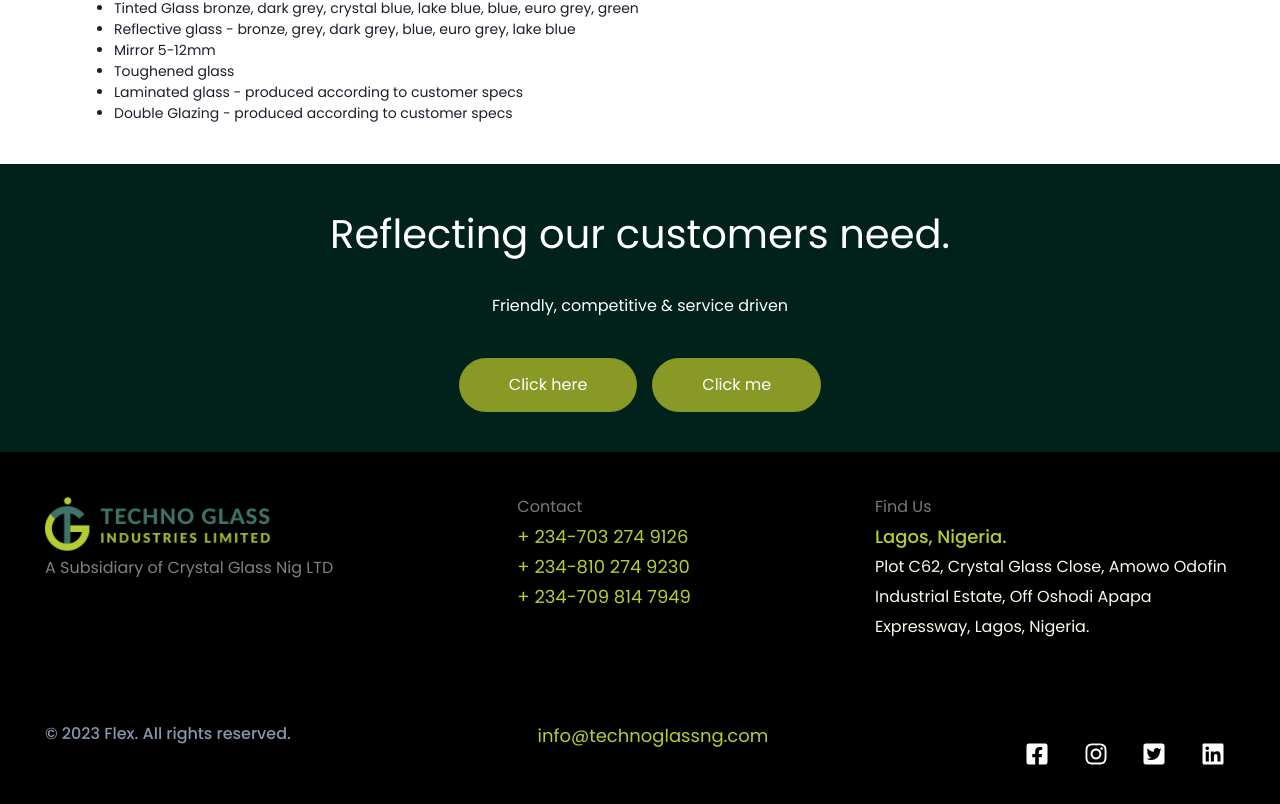
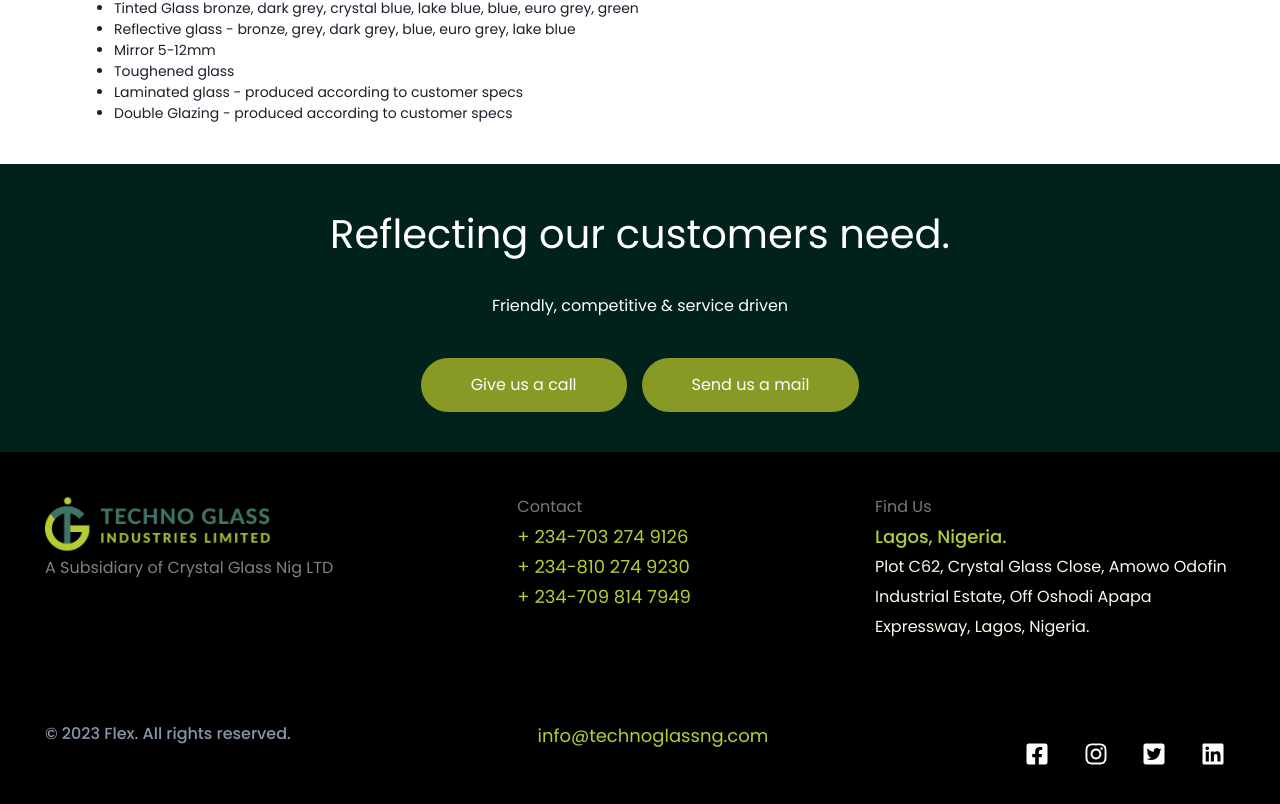
Before and after one commit to adeJoe22/technoglass, a React (Create React App) app: page /products in a window 1280 px wide. Shown: the part 805-1609 px from the top of the page. Built offline with nearby package versions, Linux system fonts and the light colour scheme.

Commit message:
Last update

```diff
--- a/src/pages/Products.jsx
+++ b/src/pages/Products.jsx
@@ -37,8 +37,8 @@
   <Card
     Header="Reflecting our customers need."
     text="Friendly, competitive & service driven"
-    button1Text="Click here"
-    button2Text="Click me"
+    button1Text="Give us a call"
+    button2Text="Send us a mail"
   />
 
 
```
